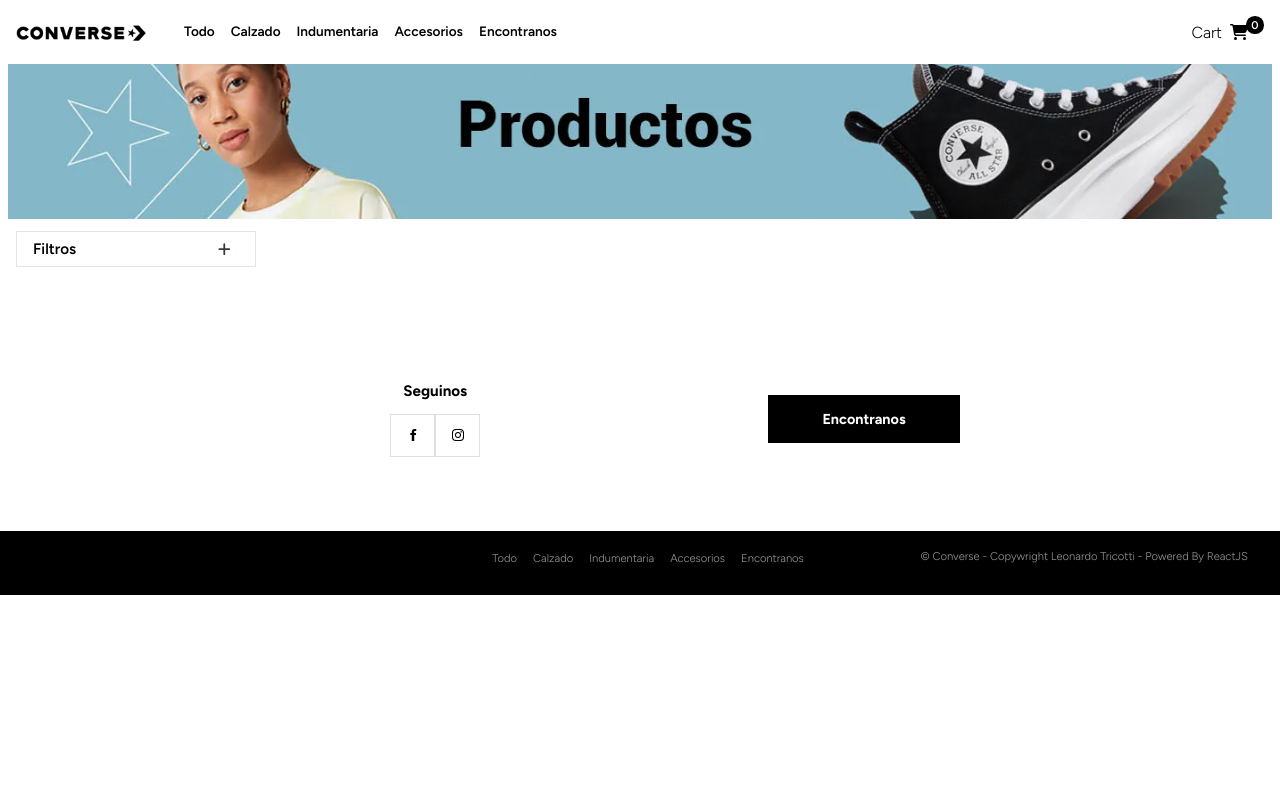
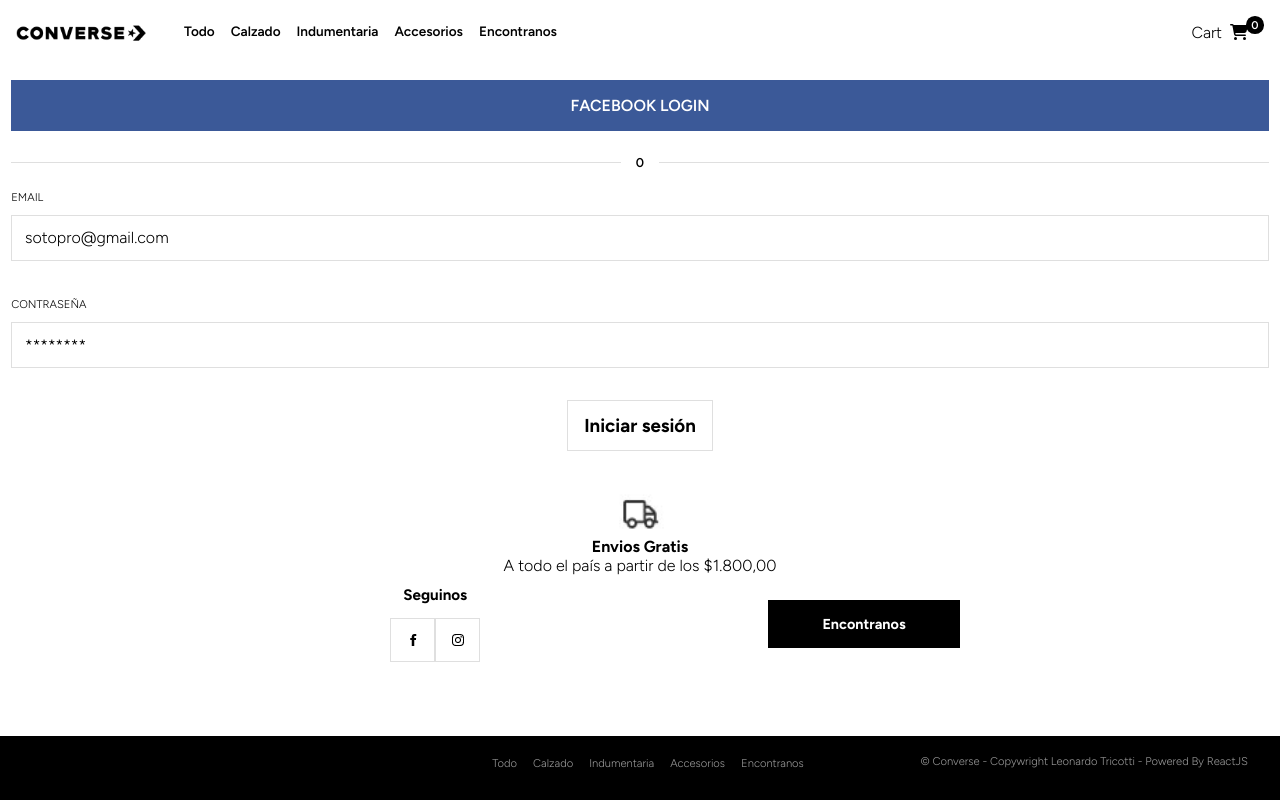
Before and after one commit to leotricotti/ProyectoFinalTricottiL, a React (Create React App) app: page /login in a window 1280 px wide. Built offline with nearby package versions, Linux system fonts and the light colour scheme; no server answers; the database is empty.

Commit message:
first commit

```diff
--- a/src/App.js
+++ b/src/App.js
@@ -8,6 +8,7 @@ import { Cart } from "./screens/Cart/Cart";
 import { Footer } from "./components/Footer/Footer";
 import { NavFooter } from "./components/NavFooter/NavFooter";
 import { CartProvider } from "./components/Context/CartContext.jsx";
+import { Login } from "./screens/Login/Login";
 
 export const App = () => {
   return (
@@ -18,14 +19,15 @@ export const App = () => {
           <Routes>
             <Route exact path="/" element={<HomePage />} />
             <Route exact path="/products" element={<ItemListContainer />} />
+            <Route exact path="/:categoryId" element={<ItemListContainer />} />
             <Route
               exact
-              path="/:categoryId"
-              element={<ItemListContainer />}
+              path="/products/:detailId"
+              element={<ItemDetailContainer />}
             />
-            <Route exact path="/products/:detailId" element={<ItemDetailContainer />} />
             <Route exact path="/stores" element={<StoreAddressPage />} />
             <Route exact path="/cart" element={<Cart />} />
+            <Route exact path="/login" element={<Login />} />
           </Routes>
         </main>
         <Footer />
--- /dev/null
+++ b/src/CSS/login.css
@@ -0,0 +1,97 @@
+.login {
+  width: inherit;
+  height: 60vh;
+  display: flex;
+  align-items: center;
+  flex-direction: column;
+  margin: 0 .7rem;
+  padding-top: 3rem;
+}
+
+.facebookLogin {
+  color: #fff;
+  background: #3B5998;
+  width: 100%;
+  font-weight: 600;
+  text-align: center;
+  text-transform: uppercase;
+  padding: 1rem 0;
+  margin: 2rem 0 1.5rem 0;
+  cursor: pointer;
+}
+
+.bottom-line {
+  font-size: .8rem;
+  position: relative;
+  font-weight: 600;
+  width: 100%;
+  text-align: center;
+}
+
+.bottom-line::before {
+  content: "";
+  position: absolute;
+  border-top: 0.1px solid rgba(0, 0, 0, .125);
+  width: 48.5%;
+  top: .45rem;
+  left: 0;
+}
+
+.bottom-line::after {
+  content: "";
+  position: absolute;
+  border-top: 0.1px solid rgba(0, 0, 0, .125);
+  width: 48.5%;
+  top: .45rem;
+  right: 0;
+}
+
+.userData {
+  width: 100%;
+  display: flex;
+  flex-direction: column;
+  justify-content: center;
+  align-items: center;
+  margin-top: 1rem;
+}
+
+.email-container, .pass-container {
+  width: 100%;
+}
+
+.email-title, .pass-title {
+  font-size: .7rem;
+  text-transform: uppercase;
+}
+
+.email, .pass {
+  width: 100%;
+  padding: .8rem;
+  border: 1px solid rgba(0, 0, 0, .125);
+  text-align: left;
+  margin-top: .6rem;
+  margin-bottom: 2rem;
+}
+
+.btn-login {
+  border: 1px solid rgba(0, 0, 0, .125);
+  padding: .8rem 1rem;
+  cursor: pointer;
+}
+
+.info-container {
+  margin-top: 2rem;
+  display: flex;
+  justify-content: center;
+  align-items: center;
+  flex-direction: column;
+}
+
+.info-img {
+  width: 4rem;
+  height: 3.4rem;
+}
+
+@media(min-width: 768px) {
+
+}
--- a/src/index.js
+++ b/src/index.js
@@ -5,6 +5,7 @@ import { App } from "./App";
 import { firebaseConfig } from "./constants";
 import "./index.css";
 
+const app = initializeApp(firebaseConfig);
 initializeApp(firebaseConfig);
 
 const root = ReactDOM.createRoot(document.getElementById("root"));
--- a/src/screens/Cart/Cart.jsx
+++ b/src/screens/Cart/Cart.jsx
@@ -13,22 +13,22 @@ export const Cart = () => {
   const { createOrder } = firebaseServices;
   const total = totalCart();
 
-  // const saveCart = () => {
-  //   const usersCart = {
-  //     user: {
-  //       name: "Daniel Soto",
-  //       email: "sotopro@gmail.com",
-  //     },
-  //     items: cartArray,
-  //     total: { total },
-  //   };
-  //   const db = getFirestore();
+  const saveCart = () => {
+    const usersCart = {
+      user: {
+        name: "aniel Soto",
+        email: "sotopro@gmail.com",
+      },
+      items: cartArray,
+      total: { total },
+    };
+    const db = getFirestore();
 
-  //   const cartCollection = collection(db, "carts");
-  //   addDoc(cartCollection, usersCart).then((docRef) => {
-  //     setCartId(docRef.id);
-  //   });
-  // };
+    const cartCollection = collection(db, "carts");
+    addDoc(cartCollection, usersCart).then((docRef) => {
+      setCartId(docRef.id);
+    });
+  };
 
   return (
     <>
--- /dev/null
+++ b/src/screens/Login/Login.jsx
@@ -0,0 +1,57 @@
+import { useState } from "react";
+import sendImg from '../../assets/images/sends/sends.jpg'
+import { getAuth, signInWithEmailAndPassword } from "firebase/auth";
+import "../../CSS/login.css";
+
+export function Login() {
+  const auth = getAuth();
+
+  const [loginEmail, setLoginEmail] = useState("");
+  const [loginPassword, setLoginPassword] = useState("");
+
+  const email = "sotopro@gmail.com";
+  const password = "sotopro";
+
+  const login = async () => {
+    try {
+      const user = await signInWithEmailAndPassword(
+        auth,
+        loginEmail,
+        loginPassword
+      );
+      console.log(user);
+    } catch (error) {
+      console.log(error.message);
+    }
+    setLoginEmail(email);
+    setLoginPassword(password);
+  };
+
+  return (
+    <div className="login">
+      <div className="top-line"></div>
+      <div className="facebookLogin">
+        <p>facebook login</p>
+      </div>
+      <div className="bottom-line">0</div>
+      <div className="userData">
+        <div className="email-container">
+          <span className="email-title">Email</span>
+          <p className="email">sotopro@gmail.com</p>
+        </div>
+        <div className="pass-container">
+          <span className="pass-title">Contraseña</span>
+          <p className="pass">********</p>
+        </div>
+      </div>
+      <div className="btn-login" onClick={() => login}>
+        <h3> Iniciar sesión </h3>
+      </div>
+      <div className="info-container">
+        <img src={sendImg} alt="Envios gratis" className="info-img"/>
+        <h4 className="info-title">Envios Gratis</h4>
+        <p className="info-text">A todo el país a partir de los $1.800,00</p>
+      </div>
+    </div>
+  );
+}
```
Also changed, not shown: src/assets/images/sends/sends.jpg (added), src/assets/images/user/user.jpg (added).
